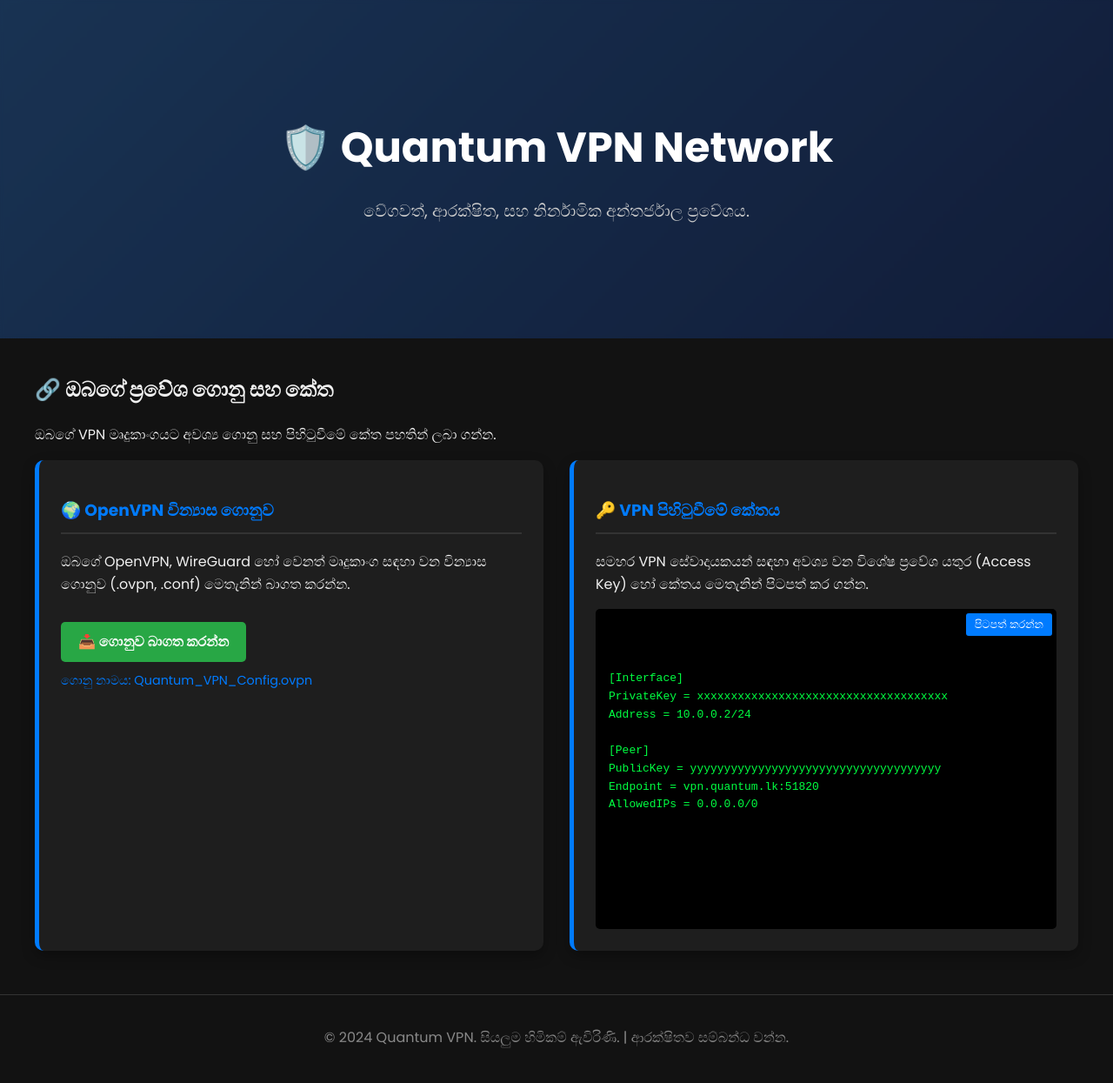
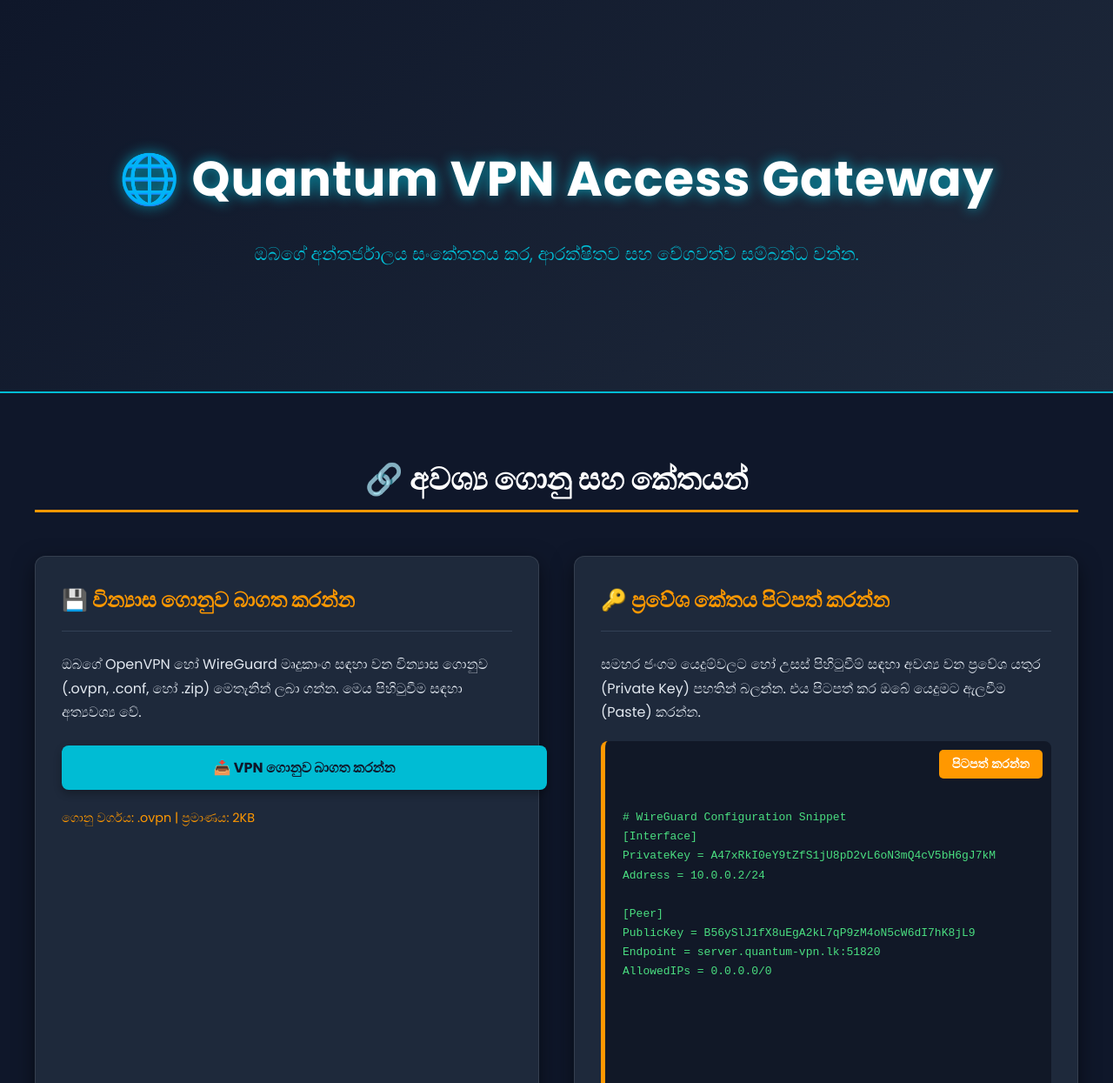
Before and after one commit to senulalakmin/Senula_Test, a plain HTML site: page index.html in a window 1280 px wide. Shown: the top 1245 px of the page at 87% size. Drawn offline with nearby package versions, Linux system fonts and the light colour scheme.

Commit message:
Add files via upload

```diff
--- a/index.html
+++ b/index.html
@@ -3,215 +3,226 @@
 <head>
     <meta charset="UTF-8">
     <meta name="viewport" content="width=device-width, initial-scale=1.0">
-    <title>⚡ Quantum VPN - ආරක්ෂිත ප්‍රවේශය</title>
-    <link href="https://fonts.googleapis.com/css2?family=Poppins:wght@400;600;700&display=swap" rel="stylesheet">
+    <title>Quantum VPN - ආරක්ෂිත ප්‍රවේශ ගේට්ටුව</title>
+    <link href="https://fonts.googleapis.com/css2?family=Poppins:wght@300;400;600;700&display=swap" rel="stylesheet">
+
+    <link href="https://unpkg.com/aos@2.3.1/dist/aos.css" rel="stylesheet">
+
     <style>
-        /* මූලික මෝස්තරය (Styling) */
+        /* මූලික විලාසයන් (Base Styles) */
         :root {
-            --primary-color: #007bff; /* නිල් (Blue) */
-            --secondary-color: #28a745; /* කොළ (Green) */
-            --background-color: #121212; /* තද අළු (Dark Grey) */
-            --text-color: #f0f0f0; /* ලා අළු */
-            --card-bg: #1e1e1e;
+            --primary-color: #00bcd4; /* Aqua Blue */
+            --secondary-color: #ff9800; /* Orange */
+            --background-dark: #0f172a; /* Dark Blue Slate */
+            --background-light: #1e293b;
+            --text-color: #e2e8f0;
+            --code-bg: #111827;
         }
 
         body {
             font-family: 'Poppins', sans-serif;
-            background-color: var(--background-color);
+            background-color: var(--background-dark);
             color: var(--text-color);
             margin: 0;
             padding: 0;
-            line-height: 1.6;
-            overflow-x: hidden; /* තිරයෙන් පිටත අන්තර්ගතය සැඟවීම */
+            line-height: 1.7;
+            overflow-x: hidden;
         }
 
-        /* Hero Section Animation */
-        .hero {
-            background: linear-gradient(135deg, #1f4068, #162447);
-            padding: 100px 20px;
-            text-align: center;
-            position: relative;
-            overflow: hidden;
+        .container {
+            max-width: 1200px;
+            margin: 0 auto;
+            padding: 40px 20px;
         }
 
-        .hero::before {
-            content: '';
-            position: absolute;
-            top: 0;
-            left: 0;
-            width: 100%;
-            height: 100%;
-            background: rgba(0, 0, 0, 0.2);
-            backdrop-filter: blur(2px);
-            z-index: 1;
+        /* Header / Hero Section Styling */
+        .hero-header {
+            background: linear-gradient(135deg, var(--background-dark) 0%, #1e293b 100%);
+            padding: 120px 20px;
+            text-align: center;
+            border-bottom: 2px solid var(--primary-color);
+            position: relative;
         }
 
-        .hero-content {
-            position: relative;
-            z-index: 2;
+        .hero-header h1 {
+            font-size: 3.5em;
+            color: white;
+            margin-bottom: 10px;
+            letter-spacing: 1px;
+            /* Simple Animation */
+            animation: pulse-title 2s infinite alternate;
         }
 
-        .hero h1 {
-            font-size: 3em;
-            margin-bottom: 10px;
-            color: #ffffff;
-            animation: fadeInDown 1.5s ease-out; /* සරල Animation */
+        .hero-header p {
+            font-size: 1.3em;
+            color: var(--primary-color);
+            font-weight: 300;
+            animation: fadeIn 1.5s ease-out;
         }
 
-        .hero p {
-            font-size: 1.2em;
-            margin-bottom: 30px;
-            color: #ccc;
-            animation: fadeInUp 1.5s ease-out 0.3s forwards;
-            opacity: 0;
+        @keyframes pulse-title {
+            from { text-shadow: 0 0 5px rgba(0, 188, 212, 0.4); }
+            to { text-shadow: 0 0 15px rgba(0, 188, 212, 0.8); }
         }
 
-        /* Keyframes for Animation */
-        @keyframes fadeInDown {
-            from { opacity: 0; transform: translateY(-30px); }
-            to { opacity: 1; transform: translateY(0); }
+        @keyframes fadeIn {
+            from { opacity: 0; }
+            to { opacity: 1; }
         }
 
-        @keyframes fadeInUp {
-            from { opacity: 0; transform: translateY(30px); }
-            to { opacity: 1; transform: translateY(0); }
-        }
-
-        /* Content Section */
-        .container {
-            max-width: 1200px;
-            margin: 40px auto;
-            padding: 0 20px;
+        /* Downloads Grid */
+        .section-title {
+            text-align: center;
+            color: white;
+            font-size: 2.2em;
+            margin-bottom: 50px;
+            border-bottom: 3px solid var(--secondary-color);
+            display: inline-block;
+            padding-bottom: 5px;
+            margin-left: auto;
+            margin-right: auto;
+            display: block;
         }
 
         .downloads-grid {
             display: grid;
-            grid-template-columns: repeat(auto-fit, minmax(300px, 1fr));
-            gap: 30px;
+            grid-template-columns: repeat(auto-fit, minmax(320px, 1fr));
+            gap: 40px;
         }
 
         /* Card Styling */
         .download-card {
-            background-color: var(--card-bg);
-            padding: 25px;
-            border-radius: 10px;
-            box-shadow: 0 6px 15px rgba(0, 0, 0, 0.3);
-            transition: transform 0.3s ease, box-shadow 0.3s ease;
-            border-left: 5px solid var(--primary-color);
+            background-color: var(--background-light);
+            padding: 30px;
+            border-radius: 12px;
+            box-shadow: 0 8px 25px rgba(0, 0, 0, 0.5);
+            transition: transform 0.4s ease-in-out, box-shadow 0.4s ease-in-out;
+            border: 1px solid rgba(255, 255, 255, 0.1);
         }
 
         .download-card:hover {
-            transform: translateY(-5px);
-            box-shadow: 0 10px 20px rgba(0, 0, 0, 0.5);
+            transform: translateY(-10px) scale(1.02);
+            box-shadow: 0 15px 35px rgba(0, 188, 212, 0.3);
         }
 
         .download-card h3 {
-            color: var(--primary-color);
-            border-bottom: 2px solid #333;
-            padding-bottom: 10px;
+            color: var(--secondary-color);
+            font-size: 1.5em;
+            border-bottom: 1px solid #334155;
+            padding-bottom: 15px;
+            margin-top: 0;
         }
 
         /* Button Styling */
         .btn {
-            display: inline-block;
-            padding: 10px 20px;
-            margin-top: 15px;
-            border-radius: 5px;
+            display: block;
+            width: 100%;
+            padding: 12px 20px;
+            margin-top: 25px;
+            border-radius: 8px;
             text-decoration: none;
-            font-weight: 600;
+            font-weight: 700;
+            text-align: center;
             transition: background-color 0.3s ease;
-            text-align: center;
+            box-shadow: 0 4px 10px rgba(0, 0, 0, 0.3);
         }
 
         .btn-download {
-            background-color: var(--secondary-color);
-            color: white;
+            background-color: var(--primary-color);
+            color: var(--background-dark);
+            border: none;
         }
 
         .btn-download:hover {
-            background-color: #1e7e34;
+            background-color: #00a4b7;
         }
 
+        /* Code Area Styling */
         .code-area {
-            background-color: #000000;
-            color: #00ff41; /* Neo Green */
-            padding: 15px;
-            border-radius: 5px;
-            margin-top: 15px;
+            background-color: var(--code-bg);
+            color: #4ade80; /* Light Green for code */
+            padding: 20px;
+            border-radius: 8px;
+            margin-top: 20px;
             font-family: monospace;
-            white-space: pre-wrap; /* කේතය අවශ්‍ය පරිදි එතීම */
+            white-space: pre-wrap;
             overflow-x: auto;
             position: relative;
+            border-left: 5px solid var(--secondary-color);
         }
 
         /* Copy Button */
         .copy-btn {
             position: absolute;
-            top: 5px;
-            right: 5px;
-            padding: 5px 10px;
-            background-color: var(--primary-color);
+            top: 10px;
+            right: 10px;
+            padding: 8px 15px;
+            background-color: var(--secondary-color);
             color: white;
             border: none;
-            border-radius: 3px;
+            border-radius: 5px;
             cursor: pointer;
-            font-size: 0.8em;
-            transition: background-color 0.3s;
+            font-size: 0.9em;
+            font-weight: 600;
+            transition: background-color 0.3s, transform 0.2s;
         }
 
         .copy-btn:hover {
-            background-color: #0056b3;
+            background-color: #e68a00;
+            transform: scale(1.05);
         }
 
         /* Footer */
         footer {
             text-align: center;
-            padding: 20px;
-            margin-top: 50px;
-            border-top: 1px solid #333;
-            color: #888;
+            padding: 30px;
+            margin-top: 60px;
+            border-top: 1px solid #334155;
+            color: #94a3b8;
+            font-size: 0.9em;
         }
     </style>
 </head>
 <body>
 
-    <header class="hero">
-        <div class="hero-content">
-            <h1>🛡️ Quantum VPN Network</h1>
-            <p>වේගවත්, ආරක්ෂිත, සහ නිර්නාමික අන්තර්ජාල ප්‍රවේශය.</p>
+    <header class="hero-header">
+        <div data-aos="zoom-in" data-aos-duration="1000">
+            <h1>🌐 Quantum VPN Access Gateway</h1>
+            <p>ඔබගේ අන්තර්ජාලය සංකේතනය කර, ආරක්ෂිතව සහ වේගවත්ව සම්බන්ධ වන්න.</p>
         </div>
     </header>
 
     <div class="container">
-        <h2>🔗 ඔබගේ ප්‍රවේශ ගොනු සහ කේත</h2>
-        <p>ඔබගේ VPN මෘදුකාංගයට අවශ්‍ය ගොනු සහ පිහිටුවීමේ කේත පහතින් ලබා ගන්න.</p>
+
+        <h2 class="section-title" data-aos="fade-up">🔗 අවශ්‍ය ගොනු සහ කේතයන්</h2>
 
         <div class="downloads-grid">
 
-            <div class="download-card">
-                <h3>🌍 OpenVPN වින්‍යාස ගොනුව</h3>
-                <p>ඔබගේ OpenVPN, WireGuard හෝ වෙනත් මෘදුකාංග සඳහා වන වින්‍යාස ගොනුව (.ovpn, .conf) මෙතැනින් බාගත කරන්න.</p>
+            <div class="download-card" data-aos="fade-right" data-aos-delay="200">
+                <h3>💾 වින්‍යාස ගොනුව බාගත කරන්න</h3>
+                <p>ඔබගේ OpenVPN හෝ WireGuard මෘදුකාංග සඳහා වන වින්‍යාස ගොනුව (.ovpn, .conf, හෝ .zip) මෙතැනින් ලබා ගන්න. මෙය පිහිටුවීම සඳහා අත්‍යවශ්‍ය වේ.</p>
 
-                <a href="files/my_vpn_config.ovpn" download="Quantum_VPN_Config.ovpn" class="btn btn-download">
-                    📥 ගොනුව බාගත කරන්න
+                <a href="vpn-site/files/my_vpn_config.ovpn" download="Quantum_VPN_Config.ovpn" class="btn btn-download">
+                    📥 VPN ගොනුව බාගත කරන්න
                 </a>
 
-                <p style="margin-top: 10px; font-size: 0.9em; color: var(--primary-color);">ගොනු නාමය: Quantum_VPN_Config.ovpn</p>
+                <p style="margin-top: 20px; font-size: 0.9em; color: var(--secondary-color);">ගොනු වර්ගය: .ovpn | ප්‍රමාණය: 2KB</p>
             </div>
 
-            <div class="download-card">
-                <h3>🔑 VPN පිහිටුවීමේ කේතය</h3>
-                <p>සමහර VPN සේවාදායකයන් සඳහා අවශ්‍ය වන විශේෂ ප්‍රවේශ යතුර (Access Key) හෝ කේතය මෙතැනින් පිටපත් කර ගන්න.</p>
+            <div class="download-card" data-aos="fade-left" data-aos-delay="400">
+                <h3>🔑 ප්‍රවේශ කේතය පිටපත් කරන්න</h3>
+                <p>සමහර ජංගම යෙදුම්වලට හෝ උසස් පිහිටුවීම් සඳහා අවශ්‍ය වන ප්‍රවේශ යතුර (Private Key) පහතින් බලන්න. එය පිටපත් කර ඔබේ යෙදුමට ඇලවීම (Paste) කරන්න.</p>
 
                 <div class="code-area">
                     <pre id="vpnCode">
+# WireGuard Configuration Snippet
 [Interface]
-PrivateKey = xxxxxxxxxxxxxxxxxxxxxxxxxxxxxxxxxxxxx
+PrivateKey = A47xRkI0eY9tZfS1jU8pD2vL6oN3mQ4cV5bH6gJ7kM
 Address = 10.0.0.2/24
 
 [Peer]
-PublicKey = yyyyyyyyyyyyyyyyyyyyyyyyyyyyyyyyyyyyy
-Endpoint = vpn.quantum.lk:51820
+PublicKey = B56ySlJ1fX8uEgA2kL7qP9zM4oN5cW6dI7hK8jL9
+Endpoint = server.quantum-vpn.lk:51820
 AllowedIPs = 0.0.0.0/0
                     </pre>
 
@@ -219,24 +230,40 @@ AllowedIPs = 0.0.0.0/0
                 </div>
             </div>
 
-        </div> </div> <footer>
-        <p>&copy; 2024 Quantum VPN. සියලුම හිමිකම් ඇවිරිණි. | ආරක්ෂිතව සම්බන්ධ වන්න.</p>
+        </div> <div style="text-align: center; margin-top: 80px;" data-aos="fade-up">
+            <h3 style="color: var(--primary-color);">දෝෂ ඇත්නම් ගොනුව යලි උඩුගත කරන්න</h3>
+            <p>තාක්ෂණික ගැටලු ඇත්නම්, ඔබගේ යාවත්කාලීන කළ VPN ගොනුව මෙතැනින් උඩුගත කරන්න.</p>
+            <a href="vpn-site/upload_handler.php" class="btn" style="width: 250px; background-color: #334155; color: white;">ගොනු උඩුගත කිරීමේ පිටුව</a>
+        </div>
+
+
+    </div> <footer>
+        <p>&copy; 2024 Quantum VPN. සියලුම හිමිකම් ඇවිරිණි. | ⚡ ආරක්ෂාව අපගේ ප්‍රමුඛතාවයයි.</p>
     </footer>
 
+    <script src="https://unpkg.com/aos@2.3.1/dist/aos.js"></script>
     <script>
+        // AOS ආරම්භ කිරීම
+        AOS.init({
+            once: true // Animation එකක් එක් වරක් පමණක් පෙන්වීමට
+        });
+
+        // Copy Functionality JavaScript
         function copyCode() {
             const codeElement = document.getElementById("vpnCode");
-            const codeToCopy = codeElement.innerText;
+            // codeElement එක තුළ ඇති අන්තර්ගතය, හිස්තැන් සහිතව ගනී
+            const codeToCopy = codeElement.innerText.trim();
 
-            // Clipboard API භාවිතයෙන් පිටපත් කිරීම
             navigator.clipboard.writeText(codeToCopy).then(() => {
-                // බොත්තමේ පණිවිඩය වෙනස් කිරීම
                 const copyButton = document.querySelector('.copy-btn');
+                const originalText = copyButton.innerText;
+
                 copyButton.innerText = '✅ පිටපත් කළා!';
+                copyButton.style.backgroundColor = '#28a745'; // කොළ පාට
 
-                // තත්පර 2කට පසු යළි සකස් කිරීම
                 setTimeout(() => {
-                    copyButton.innerText = 'පිටපත් කරන්න';
+                    copyButton.innerText = originalText;
+                    copyButton.style.backgroundColor = 'var(--secondary-color)';
                 }, 2000);
             }).catch(err => {
                 console.error('Copy failed: ', err);
```
